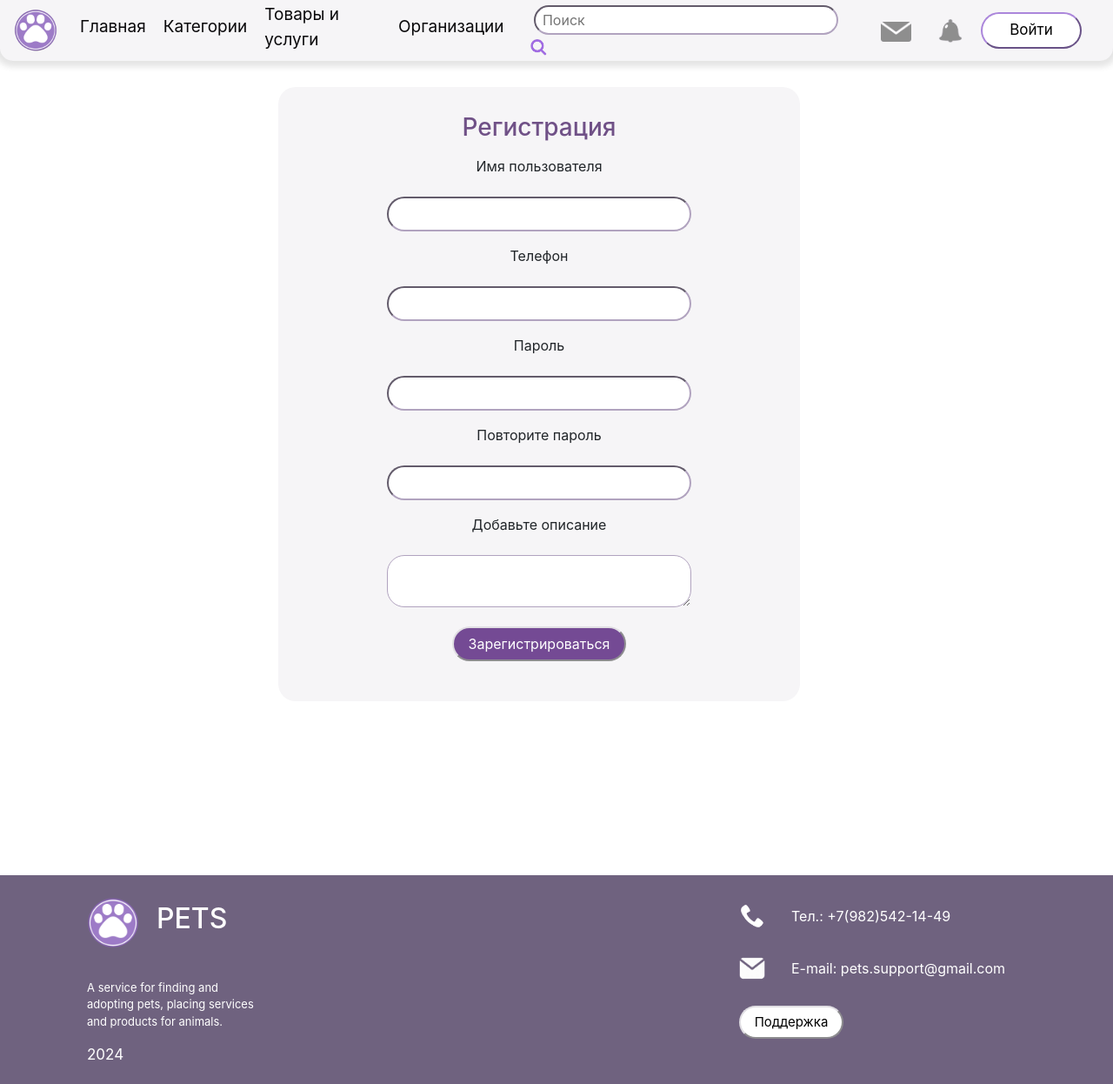
After one commit to alisa9969/PETS, a Flask app: page /register in a window 1280 px wide. The commit adds this page. Shown: the whole page at 87% size. Run offline with Flask 3, Linux system fonts and the light colour scheme; some libraries are stand-ins or nearby versions.

Commit message:
форма для регистрации

```diff
--- /dev/null
+++ b/forms/user.py
@@ -0,0 +1,12 @@
+from flask_wtf import FlaskForm
+from wtforms import PasswordField, StringField, TextAreaField, SubmitField
+from wtforms.validators import DataRequired
+
+
+class RegisterForm(FlaskForm):
+    phone = StringField('Телефон', validators=[DataRequired()])
+    password = PasswordField('Пароль', validators=[DataRequired()])
+    password_again = PasswordField('Повторите пароль', validators=[DataRequired()])
+    name = StringField('Имя пользователя', validators=[DataRequired()])
+    about = TextAreaField("Добавьте описание")
+    submit = SubmitField('Зарегистрироваться')
--- a/main.py
+++ b/main.py
@@ -1,14 +1,48 @@
-from flask import Flask, render_template
+from flask import Flask, render_template, redirect
 from data import db_session
 from data.users import User
+from forms.user import RegisterForm
 
 app = Flask(__name__, static_folder="static")
+app.config['SECRET_KEY'] = 'yandexlyceum_secret_key'
+
 
 @app.route('/')
 @app.route('/index')
 def index():
     return render_template('index.html')
 
+
+@app.route('/profile')
+def profile():
+    return render_template('profile.html')
+
+
+@app.route('/register', methods=['GET', 'POST'])
+def register():
+    form = RegisterForm()
+    if form.validate_on_submit():
+        if form.password.data != form.password_again.data:
+            return render_template('register.html', title='Регистрация',
+                                   form=form,
+                                   message="Пароли не совпадают")
+        db_sess = db_session.create_session()
+        if db_sess.query(User).filter(User.phone == form.phone.data).first():
+            return render_template('register.html', title='Регистрация',
+                                   form=form,
+                                   message="Номер телефона уже используется")
+        user = User(
+            name=form.name.data,
+            phone=form.phone.data,
+            about=form.about.data
+        )
+        user.set_password(form.password.data)
+        db_sess.add(user)
+        db_sess.commit()
+        return redirect('/profile')
+    return render_template('register.html', title='Регистрация', form=form)
+
+
 if __name__ == '__main__':
     db_session.global_init("db/pets.db")
     app.run(port=8080, host='127.0.0.1')
--- a/static/css/style.css
+++ b/static/css/style.css
@@ -1,7 +1,38 @@
+    /* footer, main, navigation */
+
+nav {
+    box-shadow: 0px 0px 7px 7px #e5e5e5;
+    border-radius: 0px 0px 15px 15px;
+    background-color: #f6f5f7;
+    color: #e2d3ed;
+    height: 70px;
+    }
+.footer{
+    margin-top: 200px;
+    padding-left: 100px;
+    padding-top: 30px;
+    align-items: start;
+    height: 240px;
+    display: block;
+    background: #6f627f;
+    color: #fff;
+}
 body .main, main .container{
   font-family: 'Segoe UI Light';
   color: #09080a;
 }
+.container {
+    text-align: center;
+    margin-top: 30px
+    }
+
+
+    /* divs */
+div{
+    align-items: center;
+    height: 50px;
+    display: flex;
+    }
 .contacts{
     display: block;
     margin-left: 700px;
@@ -12,52 +43,11 @@ body .main, main .container{
     align-items: center;
     margin-bottom: 10px;
 }
-.cont img{
-    margin-top: -16px;
-    height:30px;
-    margin-right: 30px
-}
-.footer{
-    margin-top: 200px;
-    padding-left: 100px;
-    padding-top: 30px;
-    align-items: start;
-    height: 240px;
-    display: block;
-    background: #6f627f;
-    color: #fff;
-}
 .text{
  width: 200px;
  display: block;
  font-size: 13px;
  margin-top: 40px;
-}
-.logo{
-    margin-right: 20px;
-}
-
-.login{
-  font-size: 17px;
-    border-radius: 30px;
-    border-color: #ab86db;
-    padding: 6px;
-    margin-right: 20px;
-    width: 120px;
-    background: #fff;
-}
-.login:hover {
-    border-color: #b1a3bf;
-    background: #b8a5d1;
-    color: #fff;
-}
-.login:focus{
-    background: #8359ba;
-    border-color: #8359ba;
-    color: #fff;
-}
-.img:hover {
-  color:  #6b16db;
 }
 .main_div {
     border-radius: 20px;
@@ -73,6 +63,17 @@ body .main, main .container{
     justify-items: start;
     width: 600px;
     }
+.content2{
+    border-radius: 20px;
+    height: 95%;
+    background-color: #f6f5f7;
+    width: 600px;
+    display: block;
+    padding: 30px;
+    justify-content: center;
+    margin-left: 235px;
+    margin-top: 30px;
+}
 .content{
     border-radius: 20px;
     height: 95%;
@@ -80,44 +81,15 @@ body .main, main .container{
     width: 1200px;
     display: block;
     padding: 15px;
-    justify-items: start;
+    justify-content: start;
     margin: 10px;
     margin-left: -50px;
     margin-top: 50px;
 }
-nav {
-    box-shadow: 0px 0px 7px 7px #e5e5e5;
-    border-radius: 0px 0px 15px 15px;
-    background-color: #f6f5f7;
-    color: #e2d3ed;
-    height: 70px;
-    }
-div{
-    align-items: center;
-    height: 50px;
-    display: flex;
-    }
-.butt {
-  font-size: 15px;
-    border-radius: 30px;
-    border-color: #e0dee3;
-    justify-items: center;
-    outline:none;
-    padding: 6px;
-    margin-right: 20px;
-    width: 120px;
-    background: #fff;
-}
-.butt:hover {
-    border-color: #b1a3bf;
-    background: #b8a5d1;
-    color: #fff;
-}
-.butt:focus{
-    background: #7855a6;
-    border-color: #74638a;
-    color: #fff;
-}
+
+
+    /* ul */
+
 .un{
     margin-left: 10px;
     font-size: 19px;
@@ -126,10 +98,6 @@ div{
     margin-top: 9px;
     list-style-type: none;
     display: flex;
-}
-
-.li2:hover .submenu{
-    display: block;
 }
 .submenu {
     position: absolute;
@@ -142,10 +110,16 @@ div{
     transform-origin: 0 0;
     border-radius: 0px 10px 10px 5px;
     }
-
 .submenu li:hover{
   border-radius: 0px 10px 10px 5px;
-  background: #9072b8;}
+  background: #9072b8;
+  }
+.li2:hover .submenu{
+    display: block;
+}
+
+
+    /* links */
 
 .link2:hover{
   text-decoration: none;
@@ -170,6 +144,60 @@ div{
   text-decoration: none;
   color:  #09080a;
 }
+
+
+    /* buttons */
+
+.butt2 {
+    color: #fff;
+    background: #744a94;
+    border-radius: 30px;
+    border-color: #e0dee3;
+    justify-items: center;
+    outline:none;
+    padding: 6px;
+    width: 200px;
+}
+.butt {
+  font-size: 15px;
+    border-radius: 30px;
+    border-color: #e0dee3;
+    justify-items: center;
+    outline:none;
+    padding: 6px;
+    margin-right: 20px;
+    width: 120px;
+    background: #fff;
+}
+.butt:hover {
+    border-color: #b1a3bf;
+    background: #b8a5d1;
+    color: #fff;
+}
+.butt:focus{
+    background: #7855a6;
+    border-color: #74638a;
+    color: #fff;
+}
+.login{
+  font-size: 17px;
+    border-radius: 30px;
+    border-color: #ab86db;
+    padding: 6px;
+    margin-right: 20px;
+    width: 120px;
+    background: #fff;
+}
+.login:hover {
+    border-color: #b1a3bf;
+    background: #b8a5d1;
+    color: #fff;
+}
+.login:focus{
+    background: #8359ba;
+    border-color: #8359ba;
+    color: #fff;
+}
 .img{
     align-items: center;
     background: none;
@@ -182,14 +210,55 @@ div{
 .img:focus {
     border: none;
 }
-.container {
-    text-align: center;
-    margin-top: 30px
-    }
+
+.img:hover {
+  color:  #6b16db;
+}
+
+    /* images */
+
+.cont img{
+    margin-top: -16px;
+    height:30px;
+    margin-right: 30px
+}
+.logo{
+    margin-right: 20px;
+}
+
+
+    /* forms */
+
 .search_f input{
     padding: 3px;
     width: 350px;
     margin-left: 15px;
-    border-radius: 10px;
+    border-radius: 20px;
     border-color: #b1a3bf;
 }
+.form_login{
+    padding: 5px;
+    font-size: 16px;
+    width: 350px;
+    height: 40px;
+    border-radius: 20px;
+    border-color: #b1a3bf;
+    margin-top: 15px;
+}
+.form_login2{
+    padding: 5px;
+    font-size: 16px;
+    width: 350px;
+    height: 60px;
+    border-radius: 20px;
+    border-color: #b1a3bf;
+    margin-top: 15px;
+}
+
+    /* text */
+
+.message {
+    margin-top: 10px;
+    font-size: 17px;
+    color: #9c2d41;
+}
--- a/templates/base.html
+++ b/templates/base.html
@@ -9,7 +9,7 @@
     <link rel="stylesheet"
           href="/static/css/style.css">
     <meta name="viewport" content="width=device-width, initial-scale=1, shrink-to-fit=no">
-    <title></title>
+    <title>{{title}}</title>
 </head>
 <body class="main">
 <header>
--- /dev/null
+++ b/templates/profile.html
@@ -0,0 +1,5 @@
+{% extends "base.html" %}
+
+{% block content %}
+
+{% endblock %}
--- /dev/null
+++ b/templates/register.html
@@ -0,0 +1,58 @@
+{% extends "base.html" %}
+
+{% block content %}
+<div class="content2">
+<h3 style="margin-bottom: 15px; color: #705187">Регистрация</h3>
+<form action="" method="post" class="f">
+
+    {{ form.csrf_token }}
+    <p>
+        {{ form.name.label}}<br>
+        {{ form.name(class="form_login")}}<br>
+        {% for error in form.name.errors %}
+            <p>
+                {{ error }}
+            </p>
+        {% endfor %}
+    </p>
+    <p>
+        {{ form.phone.label}}<br>
+        {{ form.phone(class="form_login")}}<br>
+        {% for error in form.phone.errors %}
+            <p>
+                {{ error }}
+            </p>
+        {% endfor %}
+    </p>
+    <p>
+        {{ form.password.label}}<br>
+        {{ form.password(class="form_login")}}<br>
+        {% for error in form.password.errors %}
+            <p>
+                {{ error }}
+            </p>
+        {% endfor %}
+    </p>
+    <p>
+        {{ form.password_again.label}}<br>
+        {{ form.password_again(class="form_login")}}<br>
+        {% for error in form.password_again.errors %}
+            <p>
+                {{ error }}
+            </p>
+        {% endfor %}
+    </p>
+    <p>
+        {{ form.about.label }}<br>
+        {{ form.about(class="form_login2")}}<br>
+        {% for error in form.about.errors %}
+            <p>
+                {{ error }}
+            </p>
+        {% endfor %}
+    </p>
+    <p>{{ form.submit (class='butt2')}}</p>
+    <p class='error'>{{message}}</p>
+</form>
+</div>
+{% endblock %}
```
Also changed, not shown: data/users.py (+7 -1 lines), templates/login.html (added, +55 -0 lines), db/pets.db.
